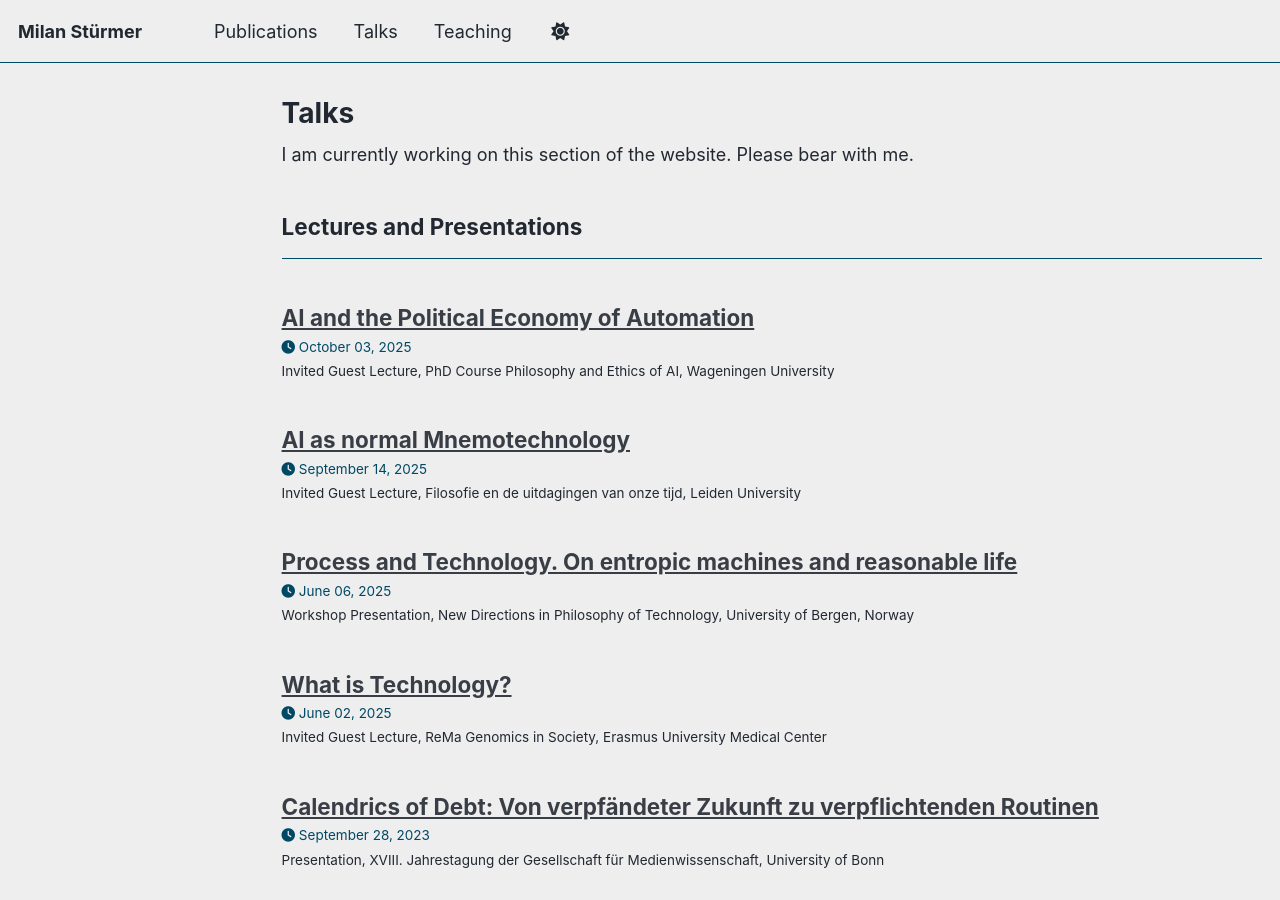
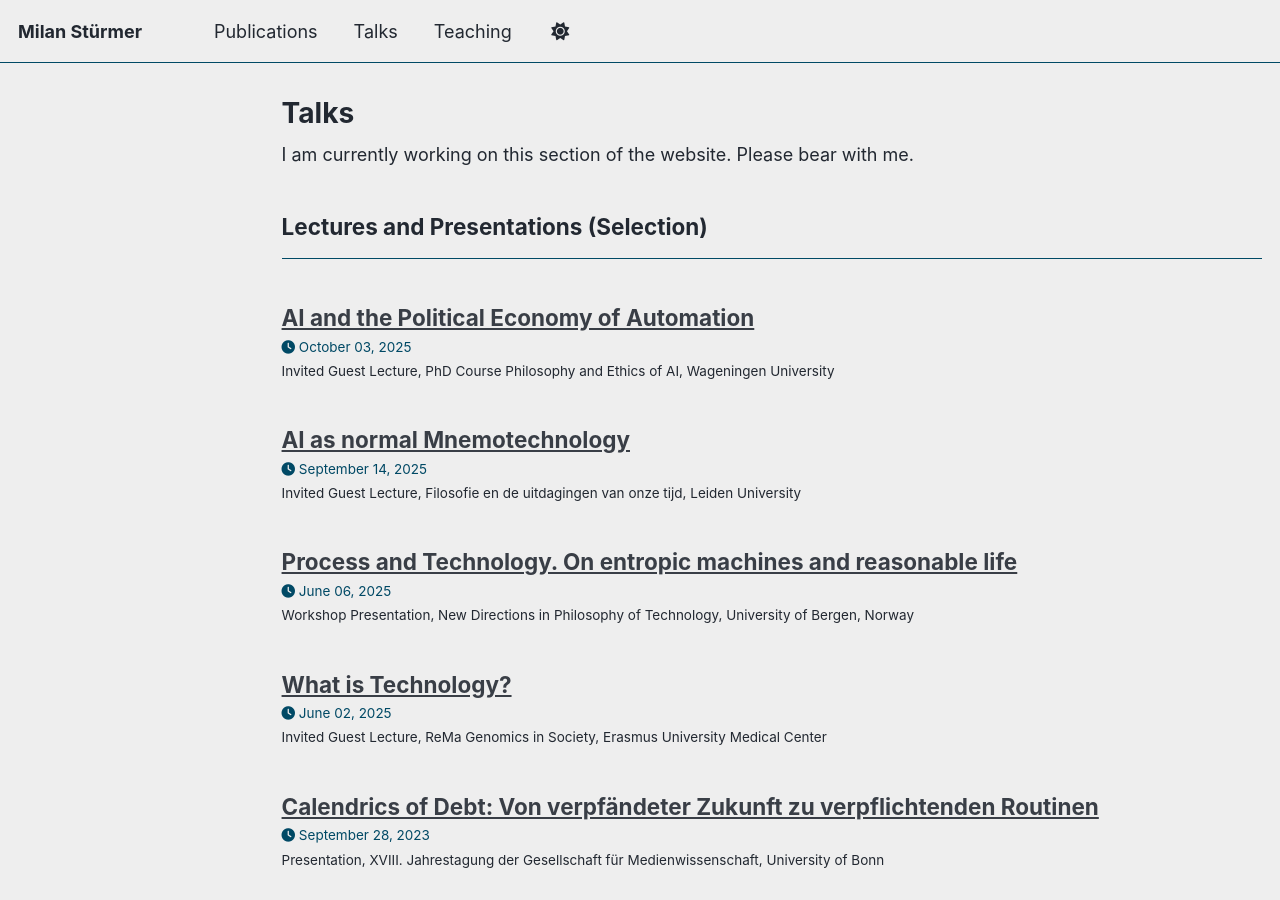
Before and after one commit to milanstuermer/milanstuermer.github.io, a Jekyll site: the page built from _pages/talks.html, in a window 1280 px wide and 900 px high. Built offline with Jekyll 4.4.1, drawn with Linux system fonts in a browser that asks for light colours; a script that is not in the unit is left out; some of the changed lines change nothing that is shown.

Commit message:
Update _config.yml

```diff
--- a/_config.yml
+++ b/_config.yml
@@ -93,11 +93,11 @@ publication_category:
 talk_category:
 talk_category:
   talk:
-    title: "Lectures and Presentations"
+    title: "Lectures and Presentations (Selection)"
   organised:
     title: "Organised Events"
   workshop:
-    title: "Workshops"
+    title: "Public Speaking and Non-Academic Presentations"
 
 # Site Settings
 teaser                   :  # filename of teaser fallback teaser image placed in /images/ for social media previews
```
